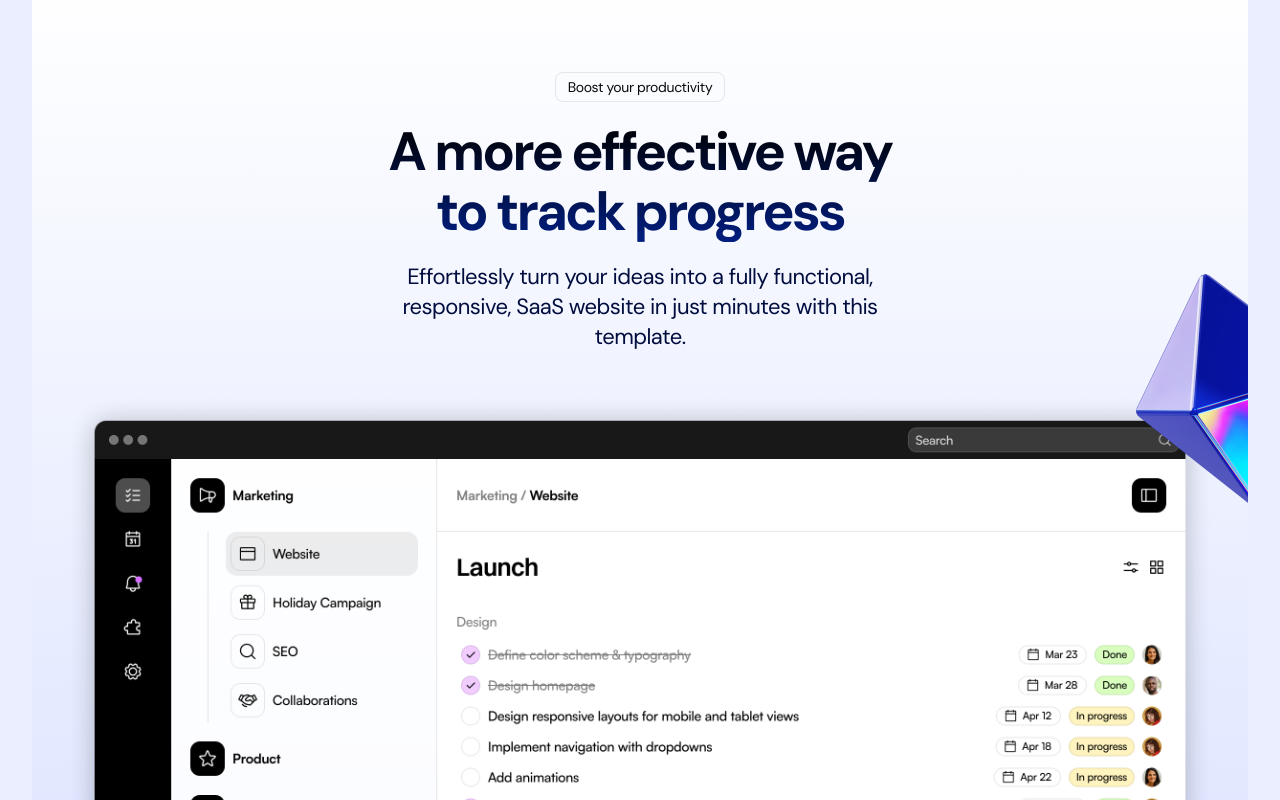
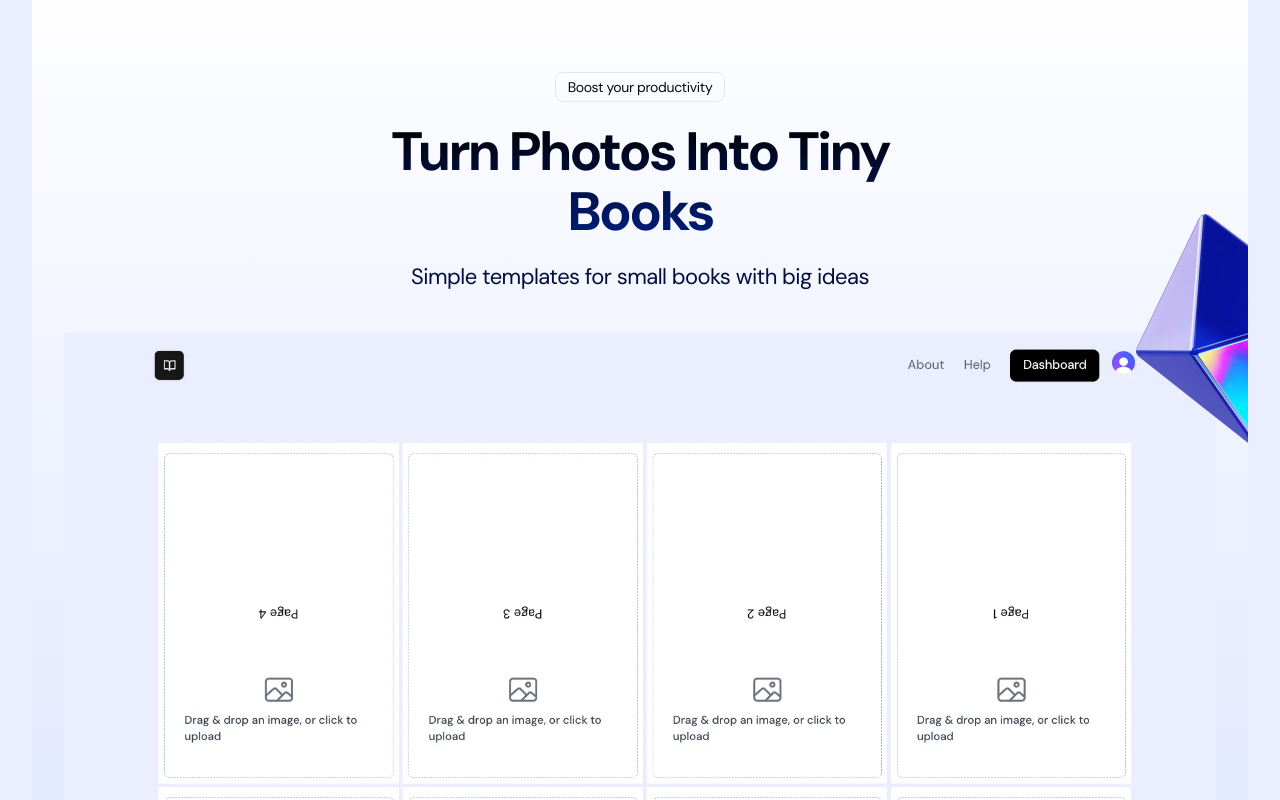
Before and after one commit to SainaFirooz/mini-zine, a Next.js app: page / in a window 1280 px wide. Shown: the part 1000-1800 px from the top of the page. Built offline with nearby package versions, Linux system fonts and the light colour scheme; no server answers.

Commit message:
changed the image in the home page

```diff
--- a/src/components/sections/productShowcase.tsx
+++ b/src/components/sections/productShowcase.tsx
@@ -1,6 +1,6 @@
 "use client";
 
-import productImage from "@/app/assets/product-image.png";
+import productImage from "@/app/assets/minizine-page.webp";
 // import miniZineImage from "@/app/assets/miniZine.png";
 // import miniZineImage from "@/app/assets/miniZineCover.png";
 // import miniZineImage from "@/app/assets/miniZineA.png";
@@ -26,11 +26,10 @@ export const ProductShowcase = () => {
             <div className="tag">Boost your productivity</div>
           </div>
           <h2 className="text-center text-3xl md:text-[54px] md:leading-[60px] font-bold tracking-tighter bg-gradient-to-b from-black to-[#001E80] text-transparent bg-clip-text mt-5">
-            A more effective way to track progress
+          Turn Photos Into Tiny Books
           </h2>
           <p className="text-center text-[22px] leading-[30px] tracking-tight text-[#010D3E] mt-5">
-            Effortlessly turn your ideas into a fully functional, responsive,
-            SaaS website in just minutes with this template.
+            Simple templates for small books with big ideas
           </p>
         </div>
         <div className="relative">
```
